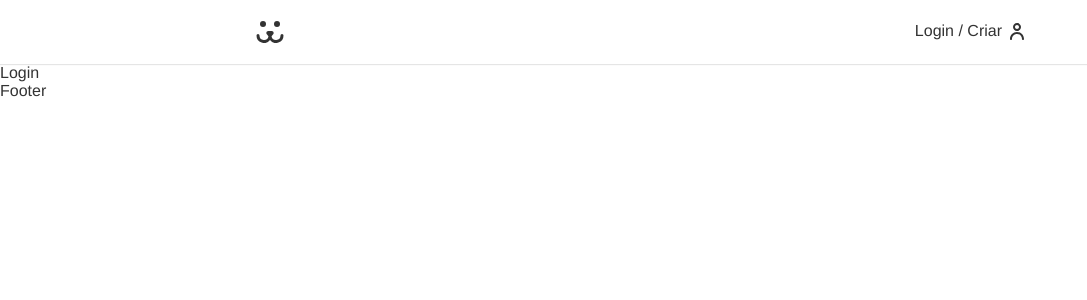
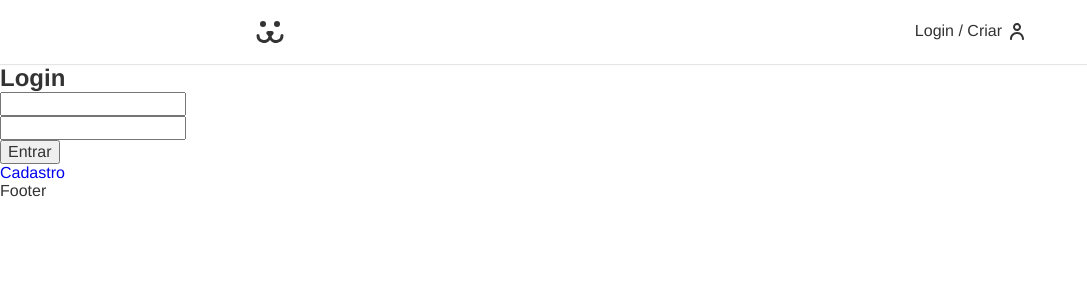
Before and after one commit to JoaoKremerDev/Pets, a React (Vite) app in the folder app/: page /login in a window 1280 px wide. Shown: the top 300 px of the page, without its empty margins (0-1087 px from the left). Built offline with nearby package versions, Linux system fonts and the light colour scheme.

Commit message:
feat: Login nested routes created and started structure of LoginForm

```diff
--- a/app/src/App.jsx
+++ b/app/src/App.jsx
@@ -12,7 +12,7 @@
       <Header />
       <Routes>
             <Route path='/' element={<Home />}/>
-            <Route path="/login" element={<Login/>}/>
+            <Route path="/login/*" element={<Login/>}/>
       </Routes>
       <Footer />
       </BrowserRouter>
--- a/app/src/Components/Login/Login.jsx
+++ b/app/src/Components/Login/Login.jsx
@@ -1,9 +1,19 @@
 import React from 'react'
+import { Route, Routes } from 'react-router-dom';
+import LoginForm from './LoginForm'
+import LoginCreate from './LoginCreate'
+import LoginPasswordLost from './LoginPasswordLost'
+import LoginPasswordReset from './LoginPasswordReset'
 
 const Login = () => {
   return (
     <div>
-      Login
+      <Routes>
+          <Route path='/' element={<LoginForm/>}></Route>
+          <Route path='criar' element={<LoginCreate/>}></Route>
+          <Route path='perdeu' element={<LoginPasswordLost/>}></Route>
+          <Route path='resetar' element={<LoginPasswordReset/>}></Route>
+      </Routes>
     </div>
   )
 }
--- /dev/null
+++ b/app/src/Components/Login/LoginCreate.jsx
@@ -0,0 +1,11 @@
+import React from 'react'
+
+const LoginCreate = () => {
+  return (
+    <div>
+      Login Criar
+    </div>
+  )
+}
+
+export default LoginCreate
--- /dev/null
+++ b/app/src/Components/Login/LoginForm.jsx
@@ -0,0 +1,42 @@
+import React, { useState } from "react";
+import { Link } from "react-router-dom";
+
+const LoginForm = () => {
+  const [username, setUsername] = useState("");
+  const [password, setPassword] = useState("");
+
+  const handleSubmit = (event) => {
+    event.preventDefault();
+
+  }
+
+  return (
+    <section>
+      <h1>Login</h1>
+
+      <form action=""onSubmit={handleSubmit}>
+        <input
+          type="text"
+          value={username}
+          onChange={({ target }) => {
+            setUsername(target.value);
+          }}
+        />
+
+        <input
+            type="password"
+            value={password}
+            onChange={({target}) => {
+                setPassword(target.value)
+            }}
+        />
+
+        <button>Entrar</button>
+
+      </form>
+      <Link to="/login/criar">Cadastro</Link>
+    </section>
+  );
+};
+
+export default LoginForm;
--- /dev/null
+++ b/app/src/Components/Login/LoginPasswordLost.jsx
@@ -0,0 +1,11 @@
+import React from 'react'
+
+const LoginPasswordLost = () => {
+  return (
+    <div>
+
+    </div>
+  )
+}
+
+export default LoginPasswordLost
--- /dev/null
+++ b/app/src/Components/Login/LoginPasswordReset.jsx
@@ -0,0 +1,11 @@
+import React from 'react'
+
+const LoginPasswordReset = () => {
+  return (
+    <div>
+
+    </div>
+  )
+}
+
+export default LoginPasswordReset
```
Also changed, not shown: app/src/Components/LoginForm.jsx (added), app/src/Components/LoginForm.module.css (added).
